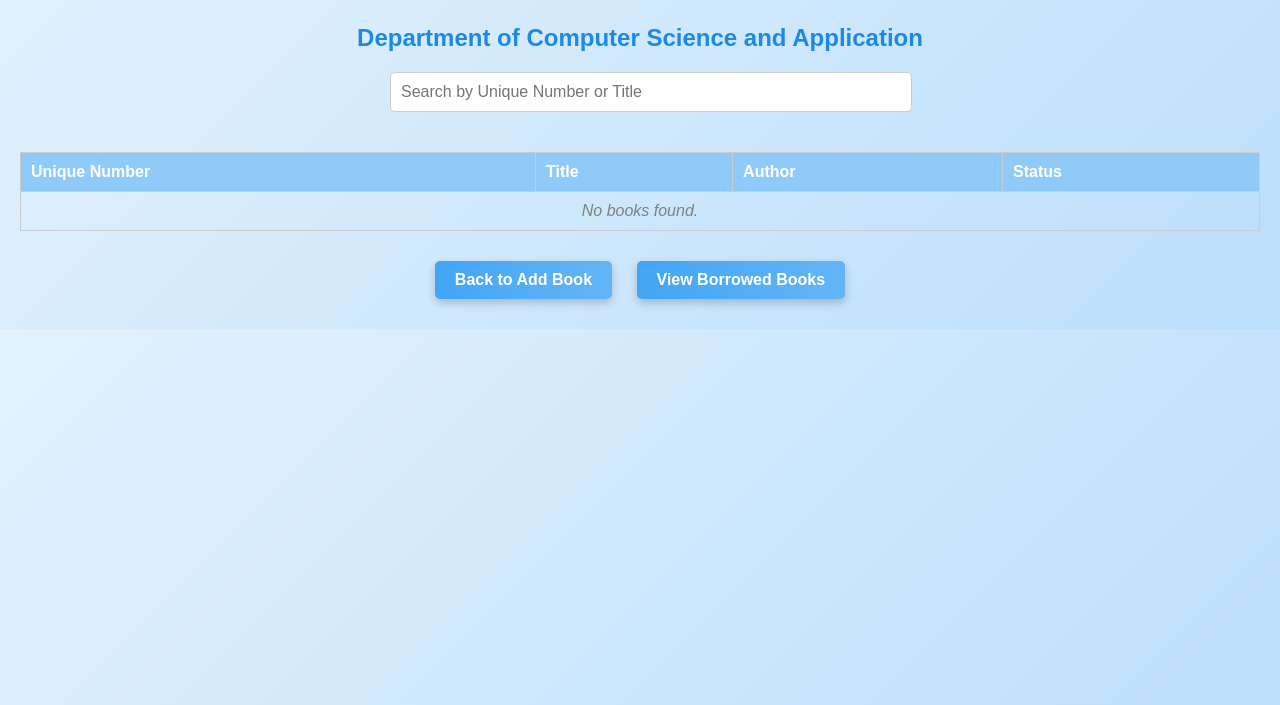
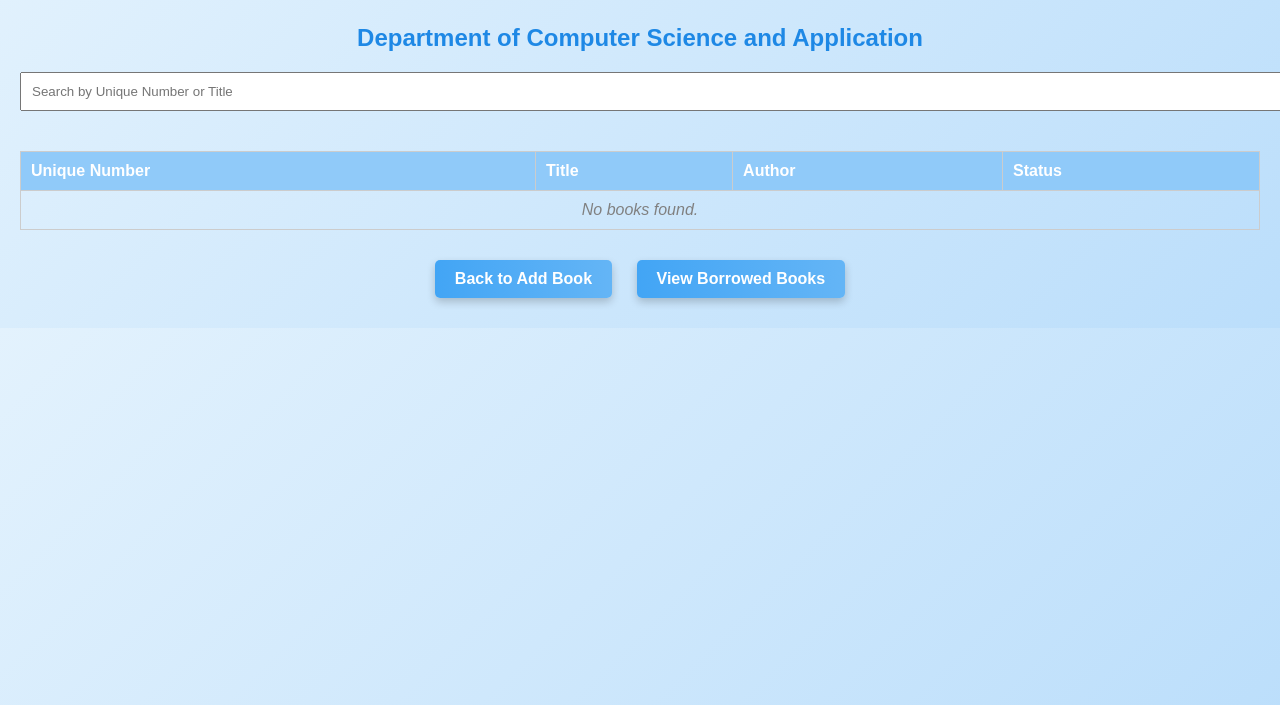
Before and after one commit to roy9382/GMDCSA-LIBRARY, a plain HTML site: page library.html in a window 1280 px wide. Shown: the part 95-800 px from the top of the page. Drawn offline with Linux system fonts and the light colour scheme.

Commit message:
Update library.html

```diff
--- a/library.html
+++ b/library.html
@@ -112,8 +112,8 @@
     <h2>Department of Computer Science and Application</h2>
 
     <!-- Search Bar -->
-    <div class="search-container">
-        <input type="text" id="searchInput" placeholder="Search by Unique Number or Title">
+    <div>
+        <input type="text" id="searchInput" placeholder="Search by Unique Number or Title" style="width: 100%; padding: 10px; margin-bottom: 20px;">
     </div>
 
     <!-- Books Table -->
@@ -169,7 +169,7 @@
             });
         }
 
-        // Handle search functionality
+        // Search books
         document.getElementById("searchInput").addEventListener("input", function () {
             const searchValue = this.value.toLowerCase();
             const filteredBooks = books.filter(book =>
```
